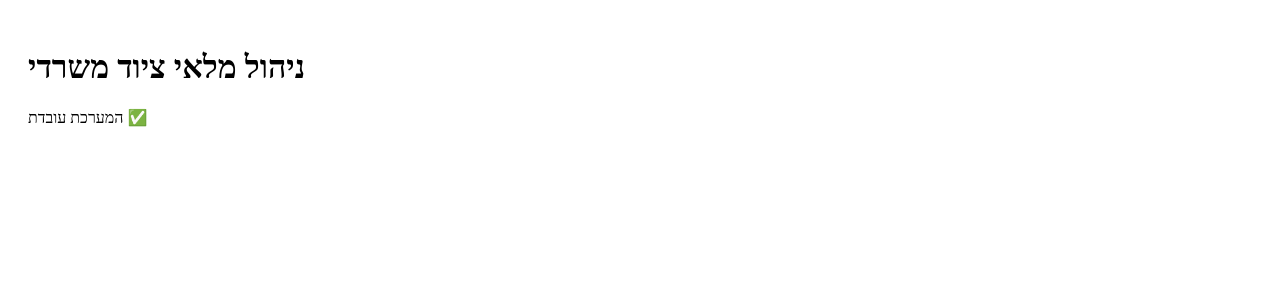
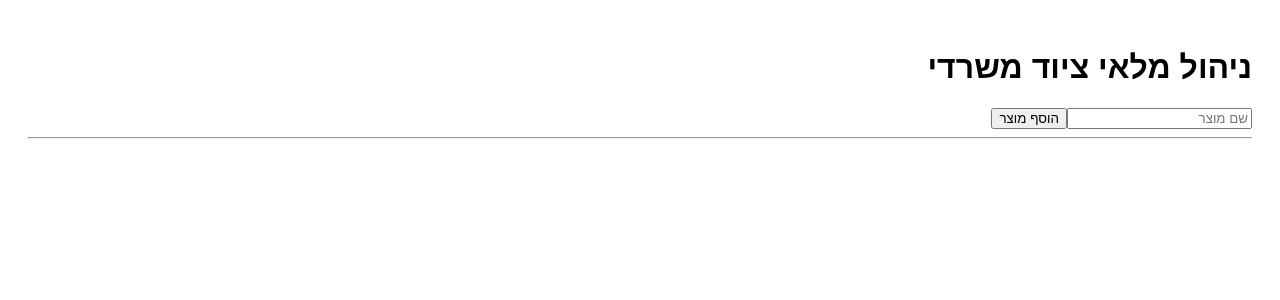
Before and after one commit to YarinAr55/office-inventory-v2, a React (Vite) app: page / in a window 1280 px wide. Shown: the top 300 px of the page. Built offline with nearby package versions, Linux system fonts and the light colour scheme.

Commit message:
Implement product addition feature in App component

```diff
--- a/src/App.jsx
+++ b/src/App.jsx
@@ -1,8 +1,44 @@
+import { useState } from "react";
+
 export default function App() {
+  const [products, setProducts] = useState([]);
+  const [name, setName] = useState("");
+
+  function addProduct() {
+    if (!name.trim()) return;
+
+    setProducts([
+      ...products,
+      {
+        id: Date.now(),
+        name,
+      },
+    ]);
+
+    setName("");
+  }
+
   return (
-    <div style={{ padding: 20 }}>
+    <div dir="rtl" style={{ padding: 20, fontFamily: "Arial" }}>
       <h1>ניהול מלאי ציוד משרדי</h1>
-      <p>המערכת עובדת ✅</p>
+
+      <input
+        value={name}
+        onChange={(e) => setName(e.target.value)}
+        placeholder="שם מוצר"
+      />
+
+      <button onClick={addProduct}>
+        הוסף מוצר
+      </button>
+
+      <hr />
+
+      {products.map((product) => (
+        <div key={product.id}>
+          ✅ {product.name}
+        </div>
+      ))}
     </div>
   );
 }
```
